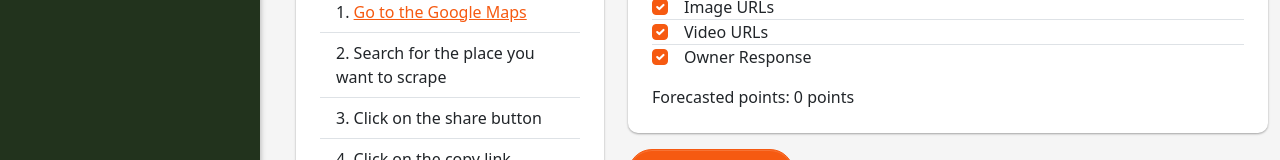
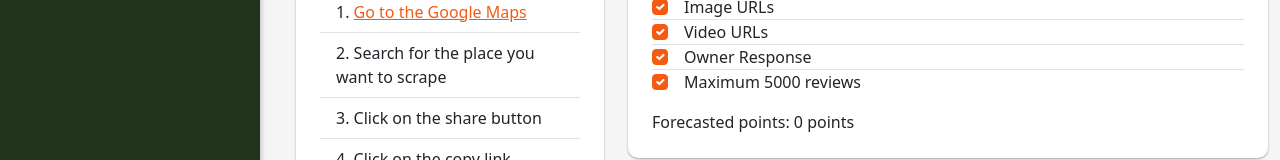
Before and after one commit to shakhrillo/m_main, a React (Vite) app in the folder codecanyon/gmr_scrap/demo/client/: page /scrap in a window 1280 px wide. Shown: the part 393-553 px from the top of the page. Built offline with nearby package versions, Linux system fonts and the light colour scheme; no server answers; sample sign-in values are in the browser's storage.

Commit message:
Add checkbox for maximum reviews option in Scrap component

```diff
--- a/codecanyon/gmr_scrap/demo/client/src/pages/Scrap.tsx
+++ b/codecanyon/gmr_scrap/demo/client/src/pages/Scrap.tsx
@@ -366,6 +366,21 @@ const Scrap = () => {
                         Owner Response
                       </label>
                     </li>
+                    <li className="list-group-item p-0">
+                      <input
+                        className="form-check-input me-3"
+                        type="checkbox"
+                        value=""
+                        id="maxReviewCheckbox"
+                        checked
+                      />
+                      <label
+                        className="form-check-label"
+                        htmlFor="maxReviewCheckbox"
+                      >
+                        Maximum 5000 reviews
+                      </label>
+                    </li>
                   </ul>
                   <div className="d-flex justify-content-between mt-3">
                     <span>
```
